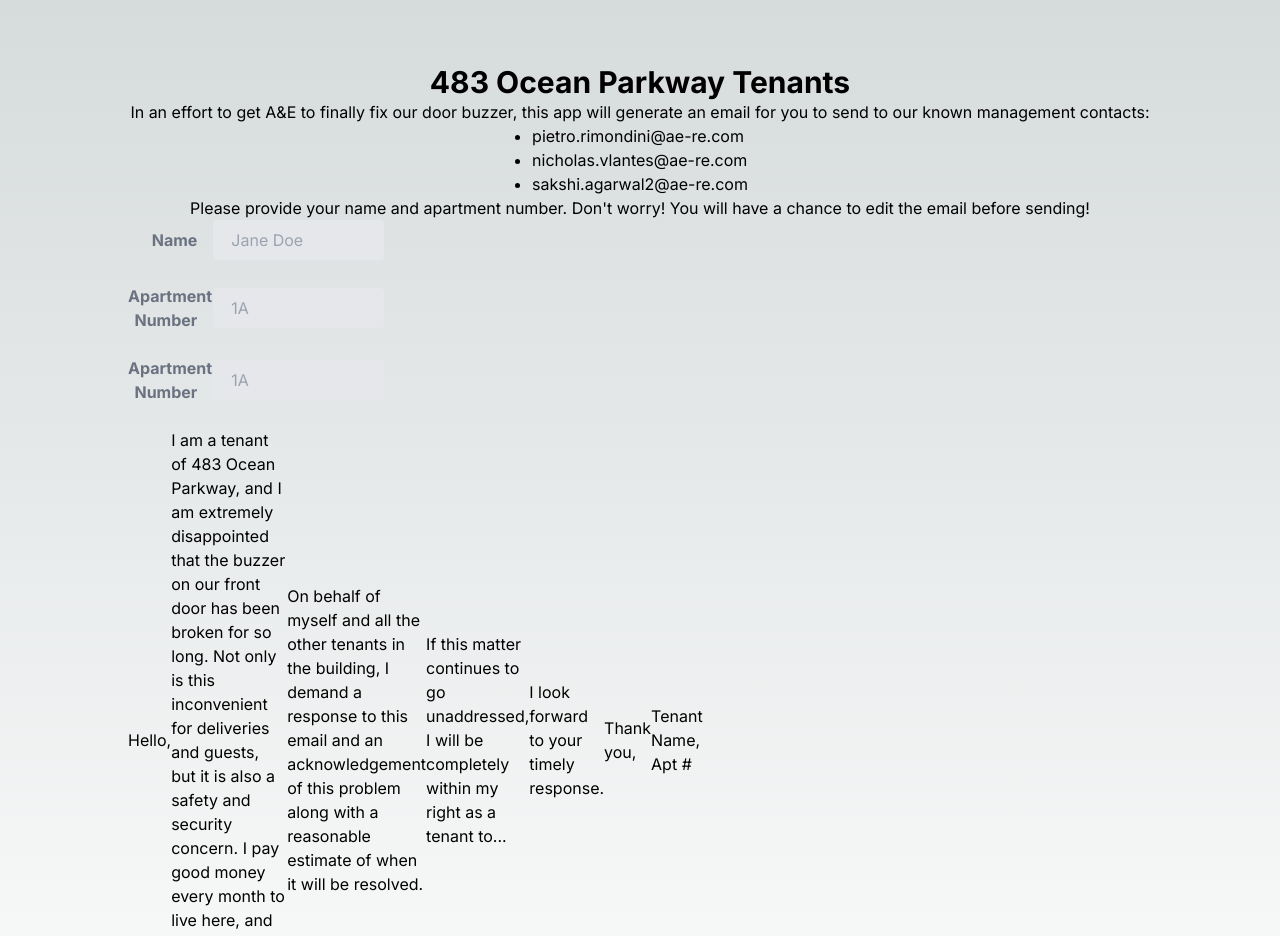
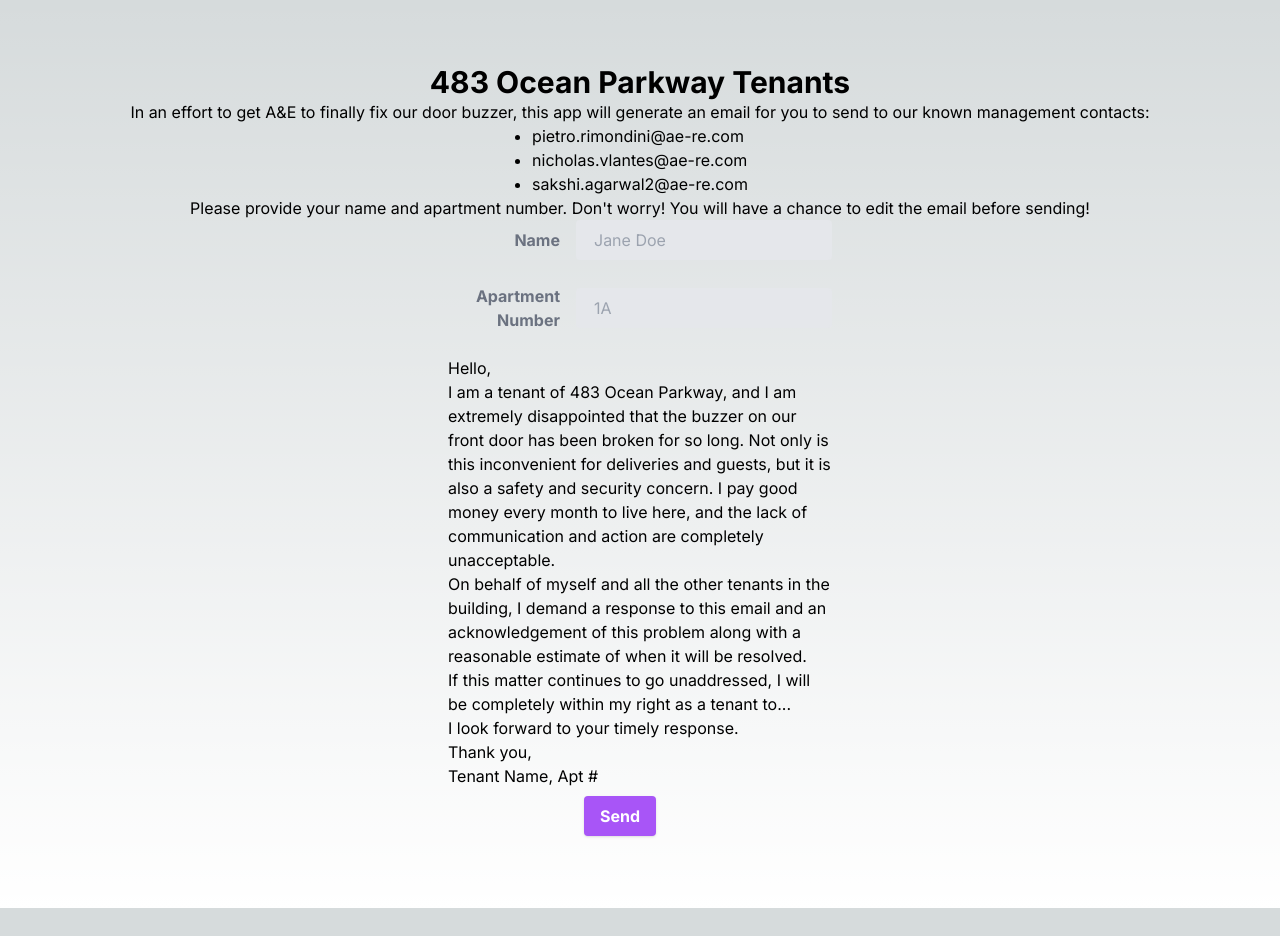
Before and after one commit to jonschwa/483op, a Next.js app: page / in a window 1280 px wide. Shown: the top 936 px of the page. After the commit the page ends 908 px from the top, so only its background shows below. Built offline with nearby package versions, Linux system fonts and the light colour scheme.

Commit message:
start simple

```diff
--- a/src/app/page.js
+++ b/src/app/page.js
@@ -13,7 +13,7 @@ export default function Home() {
           <li>sakshi.agarwal2@ae-re.com</li>
         </ul>
         <p>Please provide your name and apartment number. Don&apos;t worry! You will have a chance to edit the email before sending!</p>
-      <div className="mb-32 grid text-center lg:max-w-5xl lg:w-full lg:mb-0 lg:grid-cols-4 lg:text-left">
+      <div>
       <form class="w-full max-w-sm">
         <div class="md:flex md:items-center mb-6">
           <div class="md:w-1/3">
@@ -35,31 +35,22 @@ export default function Home() {
             <input class="bg-gray-200 appearance-none border-2 border-gray-200 rounded w-full py-2 px-4 text-gray-700 leading-tight focus:outline-none focus:bg-white focus:border-purple-500" id="inline-apartment-number" type="text" placeholder="1A"/>
           </div>
         </div>
-        <div class="md:flex md:items-center mb-6">
-          <div class="md:w-1/3">
-            <label class="block text-gray-500 font-bold md:text-right mb-1 md:mb-0 pr-4" for="inline-password">
-              Apartment Number
-            </label>
-          </div>
-          <div class="md:w-2/3">
-            <input class="bg-gray-200 appearance-none border-2 border-gray-200 rounded w-full py-2 px-4 text-gray-700 leading-tight focus:outline-none focus:bg-white focus:border-purple-500" id="inline-apartment-number" type="text" placeholder="1A"/>
-          </div>
+        <div>
+        <div>
+        <p>Hello,</p>
         </div>
-        <div class="md:flex md:items-center mb-6 text-left">
-        <p>Hello,</p>
         <p>I am a tenant of 483 Ocean Parkway, and I am extremely disappointed that the buzzer on our front door has been broken for so long. Not only is this inconvenient for deliveries and guests, but it is also a safety and security concern. I pay good money every month to live here, and the lack of communication and action are completely unacceptable.</p>
         <p>On behalf of myself and all the other tenants in the building, I demand a response to this email and an acknowledgement of this problem along with a reasonable estimate of when it will be resolved.</p>
         <p>If this matter continues to go unaddressed, I will be completely within my right as a tenant to...</p>
         <p>I look forward to your timely response.</p>
         <p>Thank you,</p>
         <p>Tenant Name, Apt #</p>
-
         </div>
-        <div class="md:flex md:items-center">
+        <div class="md:flex md:items-center ">
           <div class="md:w-1/3"></div>
-          <div class="md:w-2/3">
+          <div class="md:w-2/3 p-2">
             <button class="shadow bg-purple-500 hover:bg-purple-400 focus:shadow-outline focus:outline-none text-white font-bold py-2 px-4 rounded" type="button">
-              Sign Up
+              Send
             </button>
           </div>
         </div>
```
